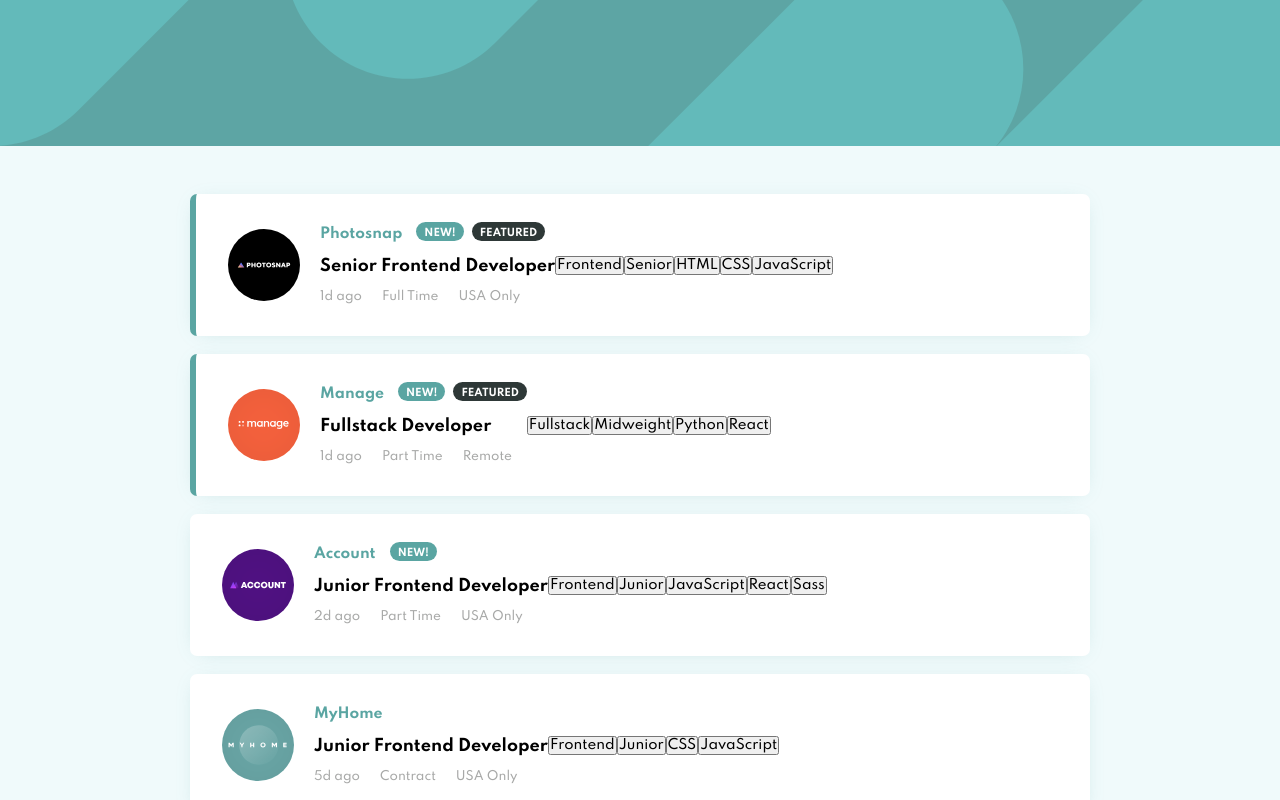
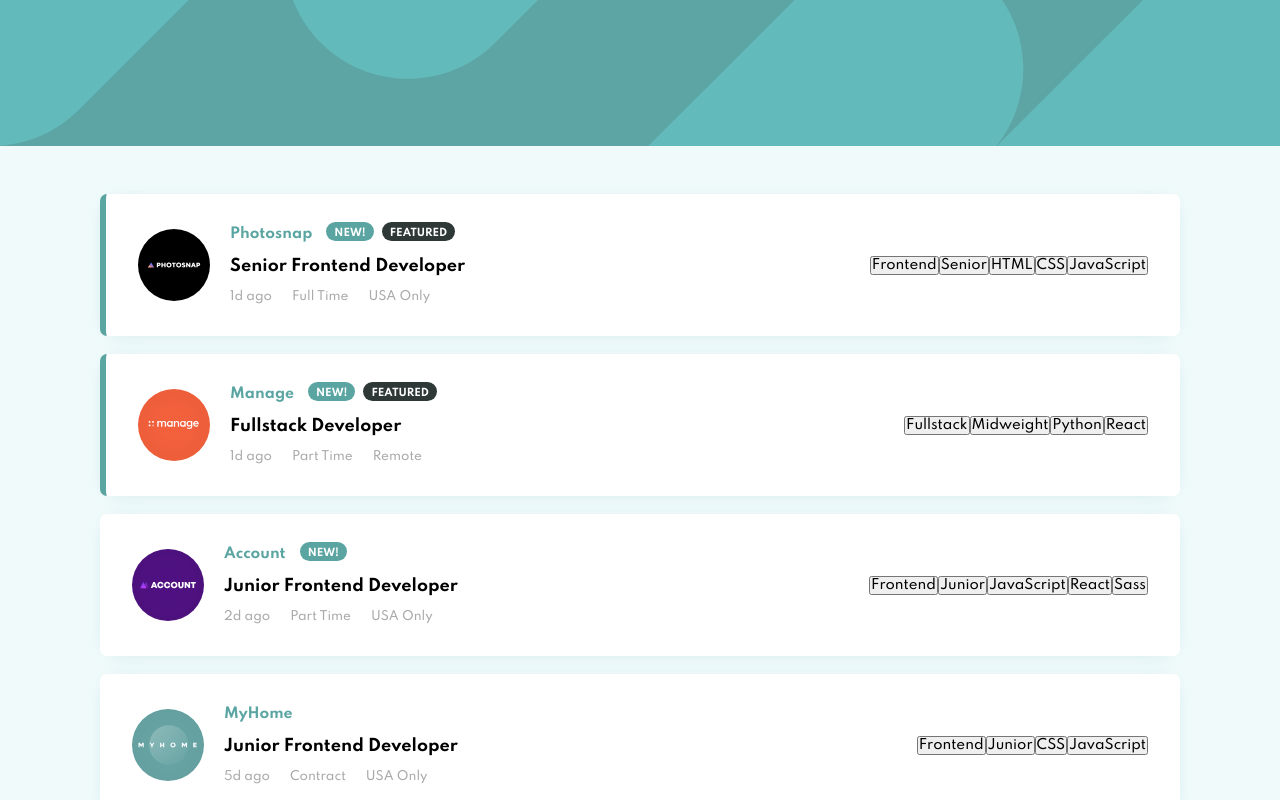
Before and after one commit to feeeyli/job-listings, a React (Create React App) app: page / in a window 1280 px wide. Shown: the top 800 px of the page. Built offline with nearby package versions, Linux system fonts and the light colour scheme.

Commit message:
:lipstick: style the FilterMethod component

```diff
--- a/src/infra/components/JobItem/style.scss
+++ b/src/infra/components/JobItem/style.scss
@@ -7,6 +7,7 @@
 	box-shadow: 0 2px 20px -10px #5aa5a266;
 	margin-bottom: 18px;
 	align-items: center;
+	position: relative;
 
 	&.feature {
 		border-left: 6px solid #5aa5a2;
@@ -63,4 +64,9 @@
 			}
 		}
 	}
+
+	&__filters {
+		right: 32px;
+		position: absolute;
+	}
 }
--- a/src/sass/base.scss
+++ b/src/sass/base.scss
@@ -25,5 +25,5 @@
 }
 
 #root {
-	width: 900px;
+	width: 1080px;
 }
```
Also changed, not shown: src/infra/input/FilterMethod/style.scss (added, +16 -0 lines).
